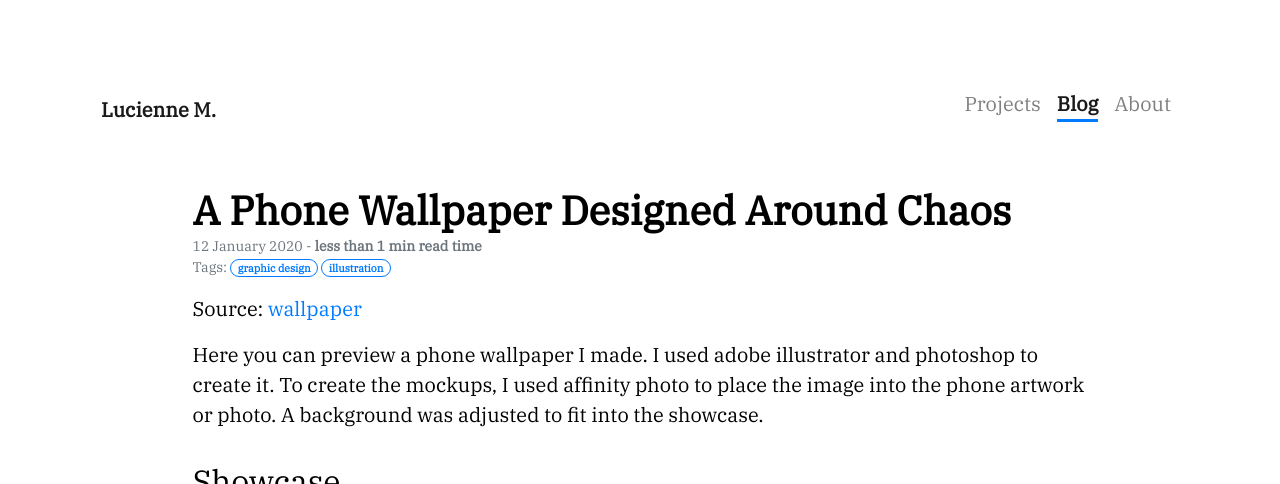
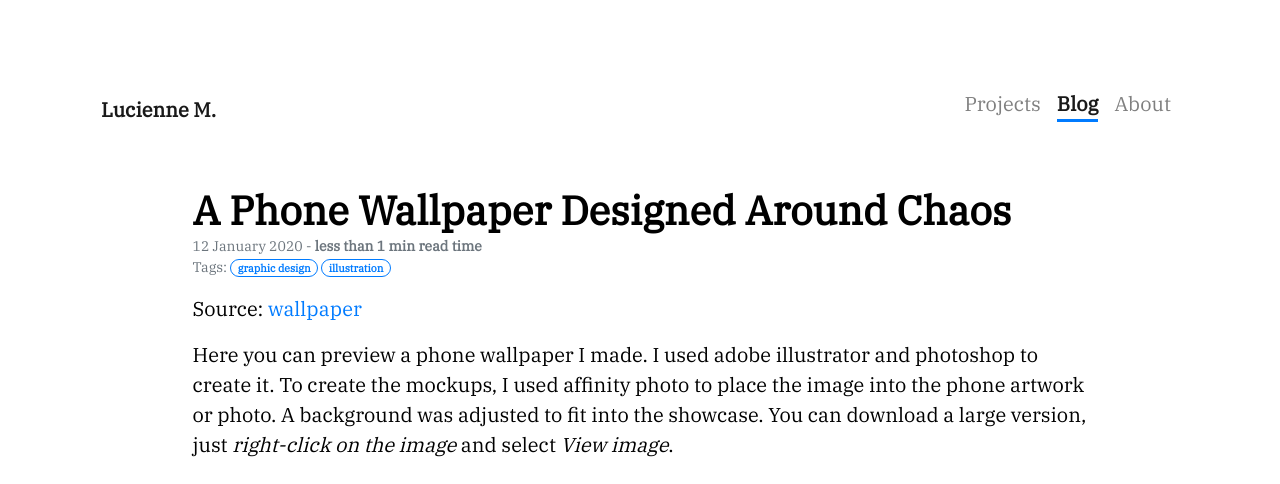
Before and after one commit to lmldvd/lmldvd.github.io, a Jekyll site: the page built from _posts/2020-01-12-a-phone-wallpaper-designed-around-chaos.md, in a window 1280 px wide and 900 px high, cut to the strip 0-484 px from the top of the window. Built offline with Jekyll 4.4.1, drawn with Linux system fonts in a browser that asks for light colours; nearby versions of some CDN libraries; some web fonts are replaced; our own code applies the rules of GitHub Pages for plain Markdown files.

Commit message:
Update 2020-01-12-a-phone-wallpaper-designed-around-chaos.md
Added additional instructions

```diff
--- a/_posts/2020-01-12-a-phone-wallpaper-designed-around-chaos.md
+++ b/_posts/2020-01-12-a-phone-wallpaper-designed-around-chaos.md
@@ -2,13 +2,13 @@
 title: A Phone Wallpaper Designed Around Chaos
 tags: [graphic design, illustration]
 style: border
-color: primary
+color: success
 description: Showcase for a phone wallpaper.
 ---
 
 Source: [wallpaper](https://ibb.co/LkxCQLH)
 
-Here you can preview a phone wallpaper I made. I used adobe illustrator and photoshop to create it. To create the mockups, I used affinity photo to place the image into the phone artwork or photo. A background was adjusted to fit into the showcase.
+Here you can preview a phone wallpaper I made. I used adobe illustrator and photoshop to create it. To create the mockups, I used affinity photo to place the image into the phone artwork or photo. A background was adjusted to fit into the showcase. You can download a large version, just _right-click on the image_ and select _View image_.
 
 ## Showcase
 
```
